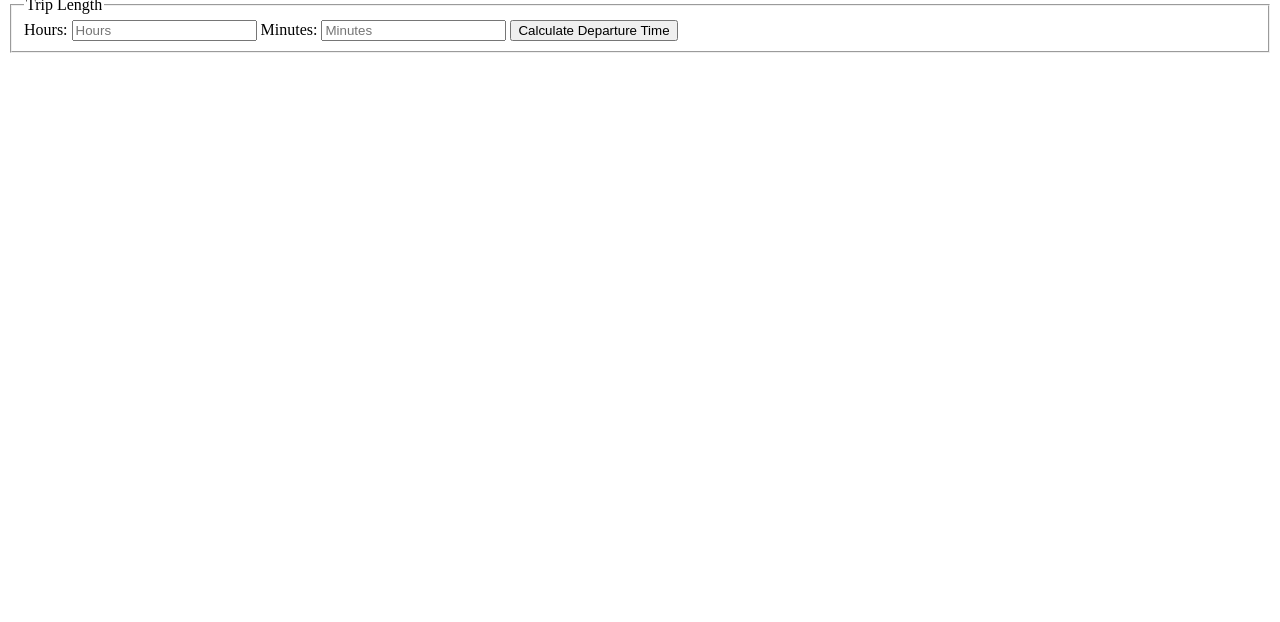
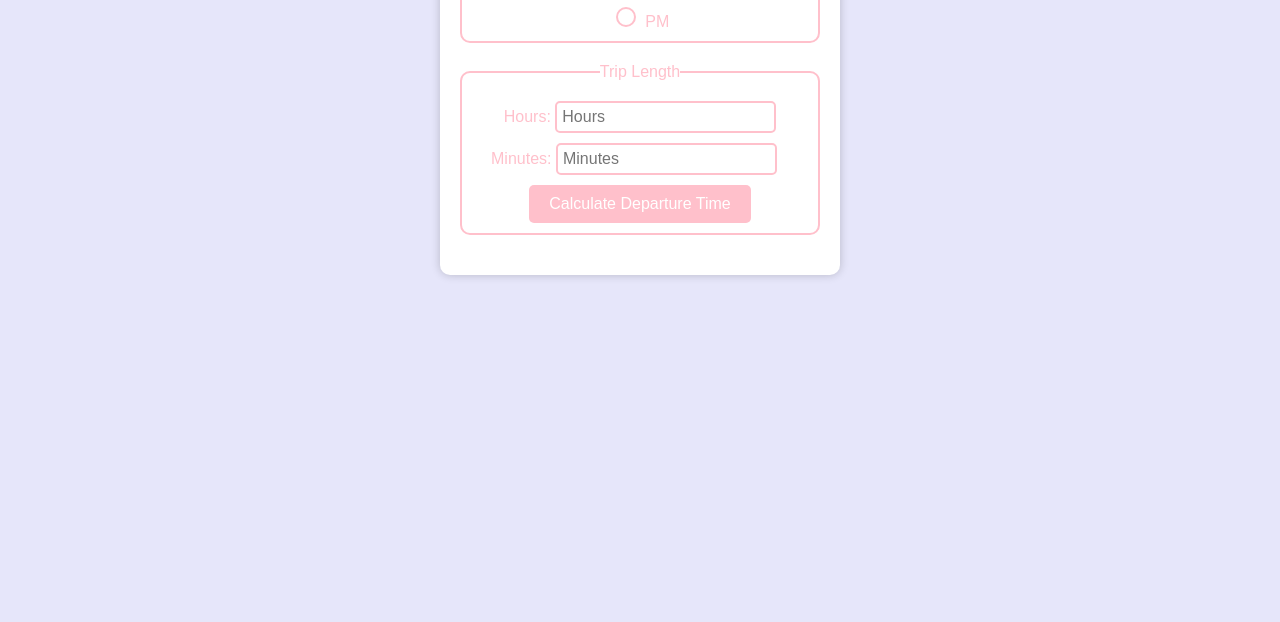
Before and after one commit to edrezner/SimpleDepart, a plain HTML site: page index.html in a window 1280 px wide. Shown: the part 178-800 px from the top of the page. Drawn offline with nearby package versions, Linux system fonts and the light colour scheme.

Commit message:
Added styling

```diff
--- a/index.html
+++ b/index.html
@@ -45,8 +45,10 @@
             <legend for="trip-length">Trip Length</legend>
             <label for="trip-hours">Hours:</label>
             <input type="number" id="trip-hours" placeholder="Hours">
-            <label for="trip-minutes">Minutes:</label>
-            <input type="number" id="trip-minutes" placeholder="Minutes">
+            <div>
+            </div>
+            <label for="trip-minutes" class="label">Minutes:</label>
+            <input type="number" id="trip-minutes" class="input" placeholder="Minutes">
             <button id="calculate">Calculate Departure Time</button>
         </fieldset>
         <div id="result"></div>
--- a/style.css
+++ b/style.css
@@ -0,0 +1,113 @@
+* {
+  margin: 0;
+  padding: 0;
+  box-sizing: border-box;
+}
+
+body {
+  background-color: lavender;
+  color: pink;
+  font-family: Arial, sans-serif;
+}
+
+.container {
+  max-width: 400px;
+  margin: 0 auto;
+  padding: 20px;
+  background-color: white;
+  border-radius: 10px;
+  box-shadow: 0 0 10px rgba(0, 0, 0, 0.2);
+  text-align: center;
+  animation: fadeIn 1s ease-in;
+}
+
+@keyframes fadeIn {
+  from {
+    opacity: 0;
+    transform: translateY(-10px);
+  }
+  to {
+    opacity: 1;
+    transform: translateY(0);
+  }
+}
+
+h1 {
+  color: pink;
+}
+
+fieldset {
+  border: 2px solid pink;
+  border-radius: 10px;
+  margin-bottom: 20px;
+  padding: 10px;
+}
+
+legend {
+  color: pink;
+}
+
+input[type="radio"] {
+  margin: 0 5px;
+  appearance: none;
+  -webkit-appearance: none;
+  -moz-appearance: none;
+  border: 2px solid pink;
+  border-radius: 50%;
+  width: 20px;
+  height: 20px;
+  position: relative;
+  margin-top: 10px;
+}
+
+input[type="radio"]::before {
+  content: "";
+  width: 10px;
+  height: 10px;
+  background: pink;
+  border-radius: 50%;
+  position: absolute;
+  top: 50%;
+  left: 50%;
+  transform: translate(-50%, -50%);
+  opacity: 0;
+  transition: 0.2s;
+}
+
+input[type="radio"]:checked::before {
+  opacity: 1;
+}
+
+input[type="number"] {
+  border: 2px solid pink;
+  border-radius: 5px;
+  padding: 5px;
+  font-family: Arial, sans-serif;
+  font-size: 16px;
+  margin-top: 10px;
+}
+
+label[for="AM"],
+label[for="PM"] {
+  color: pink;
+}
+
+#trip-minutes {
+  margin-right: 12px;
+}
+
+#calculate {
+  background-color: pink;
+  color: white;
+  border: none;
+  padding: 10px 20px;
+  border-radius: 5px;
+  cursor: pointer;
+  font-size: 16px;
+  margin-top: 10px;
+}
+
+#result {
+  color: pink;
+  margin-top: 10px;
+}
```
